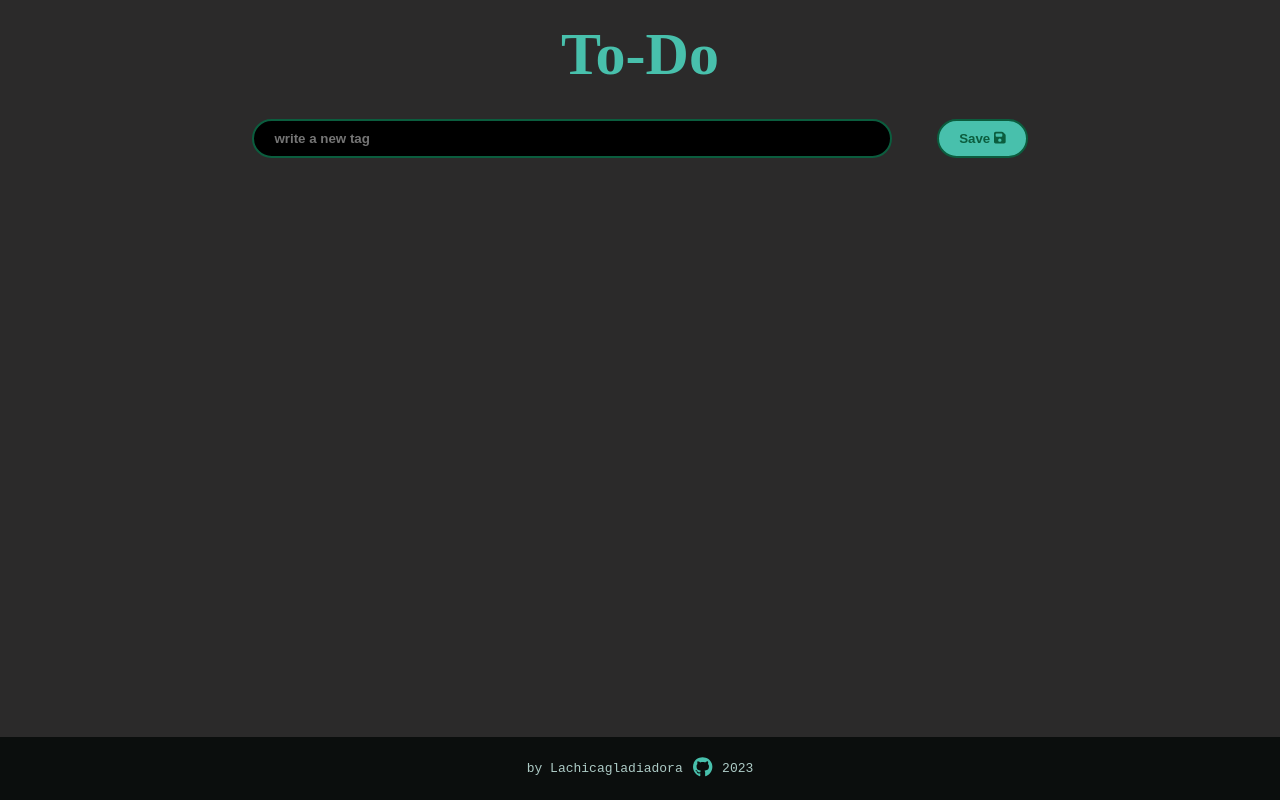
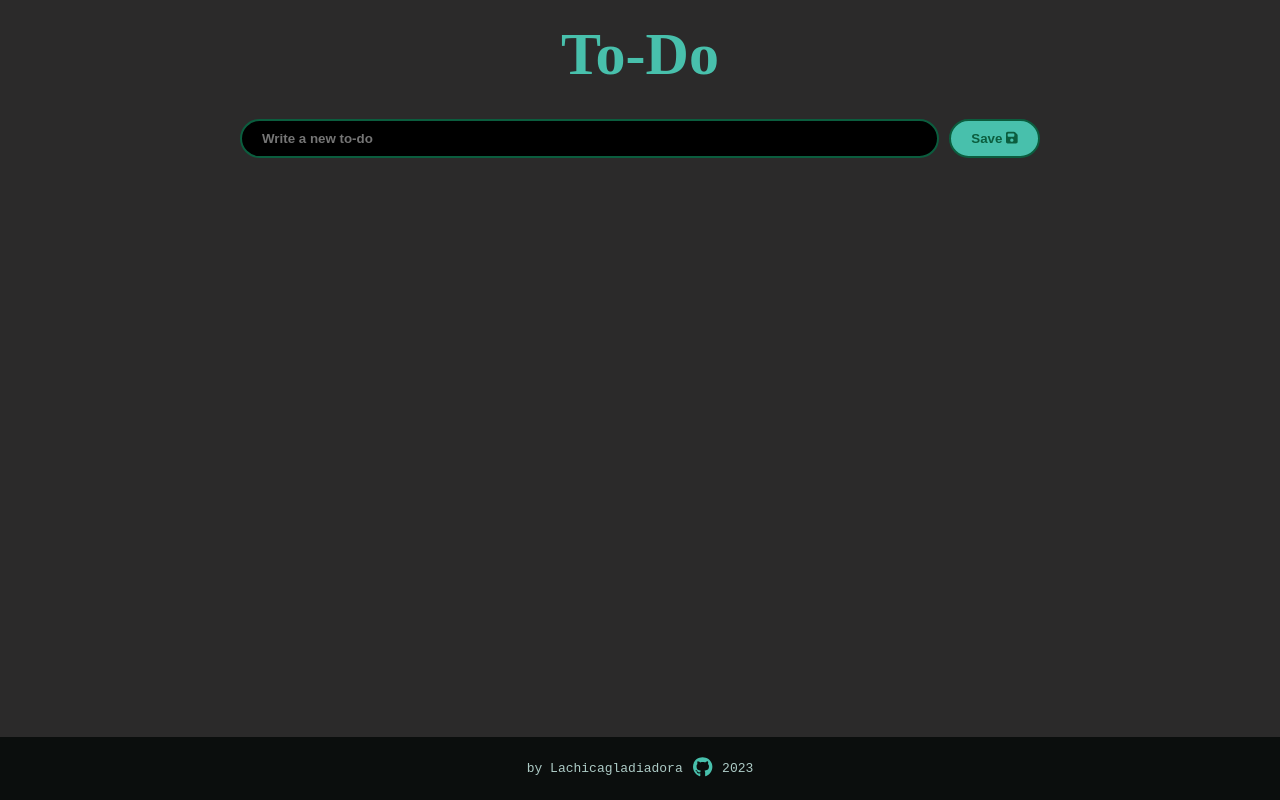
Before and after one commit to Lachicagladiadora/to-do-list, a React (Vite) app: page / in a window 1280 px wide. Built offline with nearby package versions, Linux system fonts and the light colour scheme; a web font is replaced by a local one.

Commit message:
fix(form-task): styles

```diff
--- a/src/components/FormTask.tsx
+++ b/src/components/FormTask.tsx
@@ -25,8 +25,8 @@ export const FormTask = ({ createNewTask, style }: FormTaskProps) => {
       style={{
         width: "100%",
         display: "flex",
-        justifyContent: "space-around",
-        gap: "20px",
+        justifyContent: "space-between",
+        gap: "10px",
         ...style,
       }}
     >
@@ -35,10 +35,16 @@ export const FormTask = ({ createNewTask, style }: FormTaskProps) => {
         onChange={(event) =>
           setNewTaskValue((event.target as HTMLInputElement).value)
         }
-        placeholder="write a new tag"
-        style={{ padding: "10px 20px", width: "80%" }}
+        placeholder="Write a new to-do"
+        style={{ padding: "10px 20px", flex: "1" }}
       />
-      <Button style={{ padding: "10px 20px", color: "rgb(11, 93, 62)" }}>
+      <Button
+        style={{
+          padding: "10px 20px",
+          width: "91px",
+          color: "rgb(11, 93, 62)",
+        }}
+      >
         Save{" "}
         <FontAwesomeIcon icon={faSave} style={{ background: "transparent" }} />
       </Button>
```
